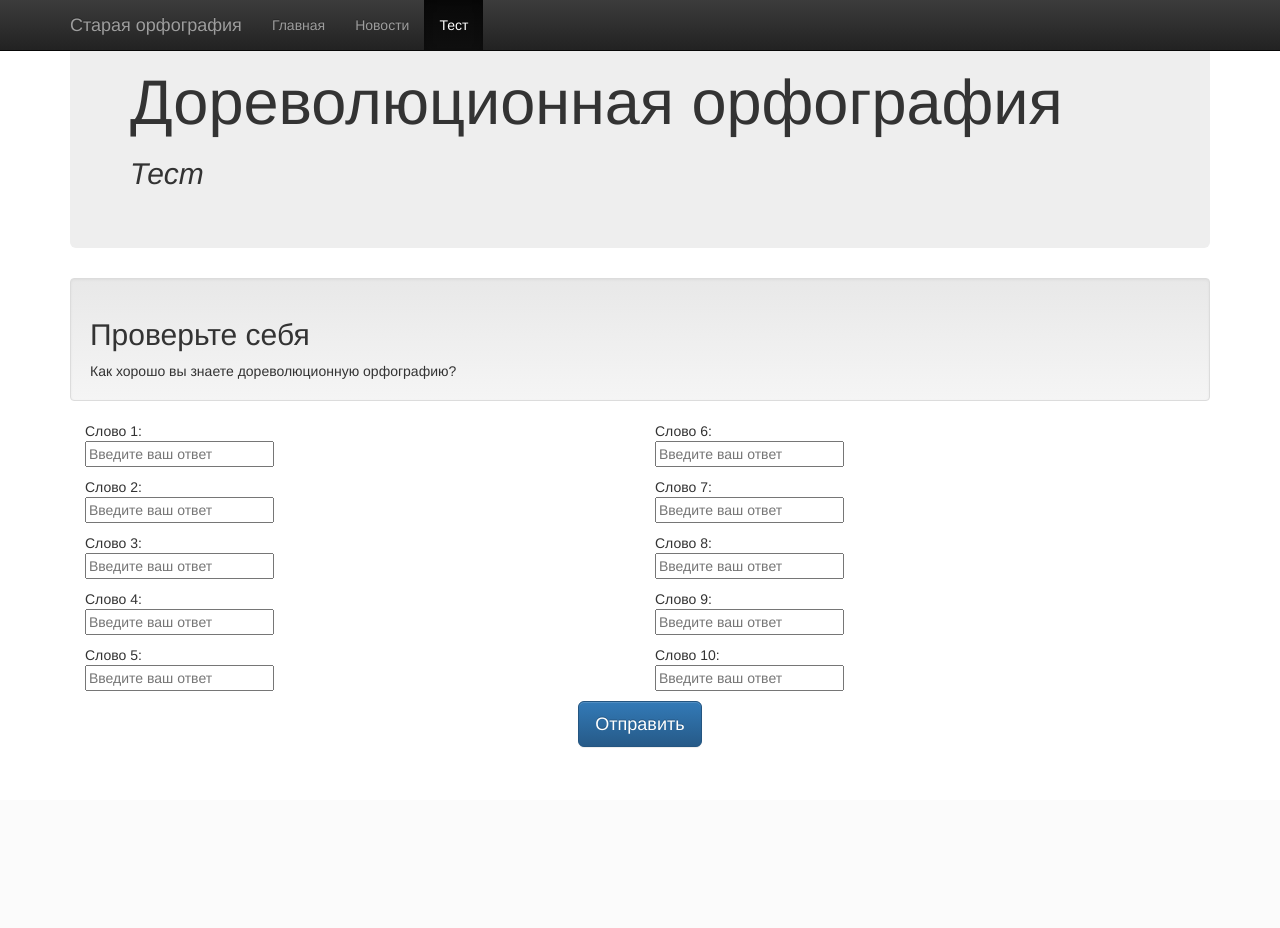
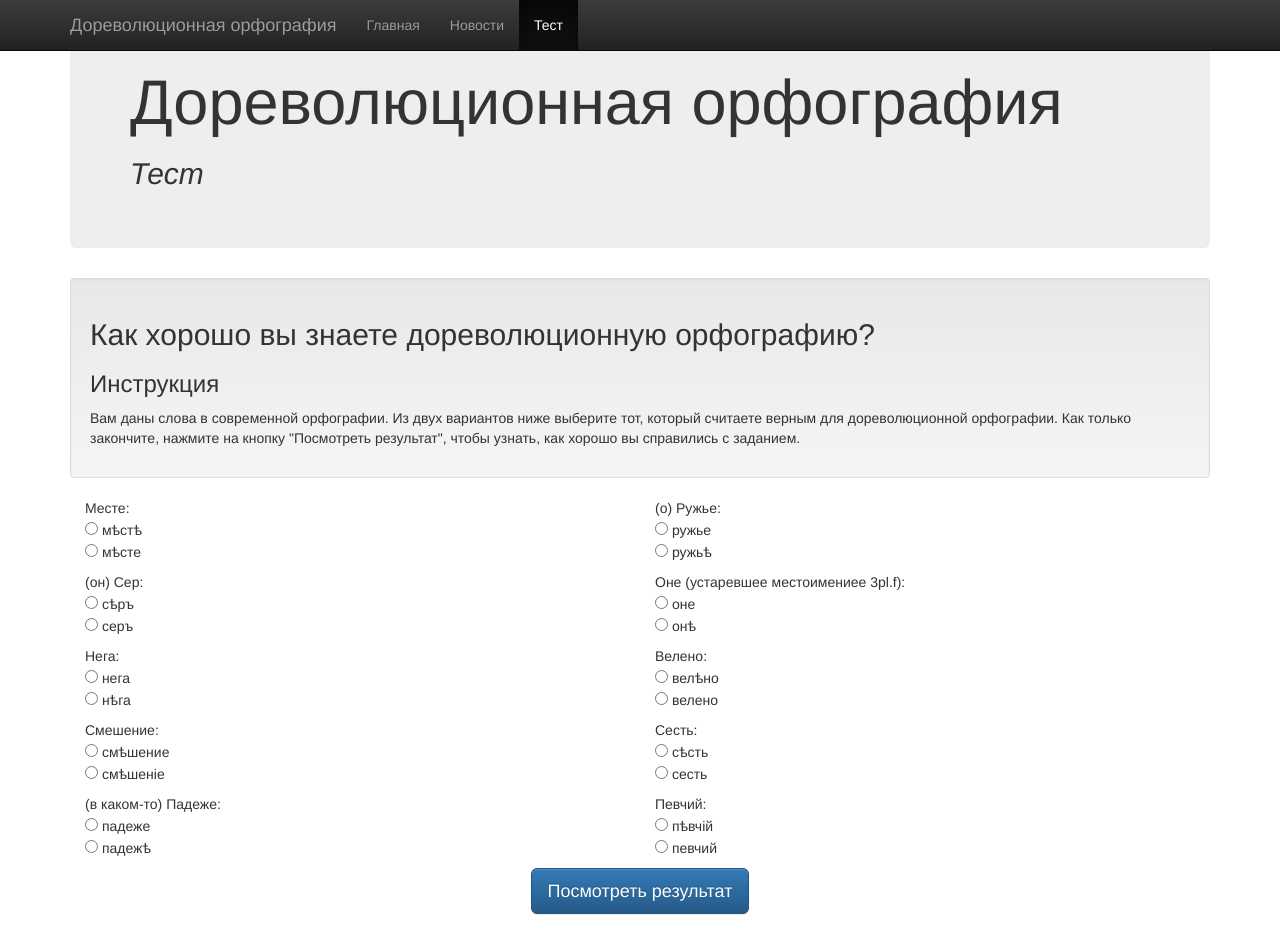
Before and after one commit to gunguard/EEKozhanova_2nd_year_prog, a Flask app: page /test in a window 1280 px wide. Before the commit the page ends 748 px from the top, so only its background shows below. Run offline with Flask 2, Linux system fonts and the light colour scheme; some libraries are stand-ins or nearby versions.

Commit message:
сделана часть с тестом

```diff
--- a/additional/main.py
+++ b/additional/main.py
@@ -1,5 +1,6 @@
 import urllib.request
 import re
+import pymorphy2
 from flask import Flask
 from flask import render_template, request, redirect, url_for
 
@@ -58,9 +59,13 @@ def test_result():
         score = 0
         variants = []
         for i in range(1, 11):
-            word_id = "word" + str(i)
-            variants.append(request.args.get(word_id))
-    return render_template('test_result.html', score=score)
+            question = "q" + str(i)
+            ans = request.args.get(question)
+            if ans == "true":
+                score += 1
+        point_morph = pymorphy2.MorphAnalyzer().parse("балл")[0]
+        points = point_morph.make_agree_with_number(score).word
+    return render_template('test_result.html', score=score, points=points)
 
 
 @app.route('/translit_result')
--- a/additional/templates/index.html
+++ b/additional/templates/index.html
@@ -22,7 +22,7 @@
 						<span class="icon-bar"></span>
 						<span class="icon-bar"></span>
 					</button>
-					<a class="navbar-brand" href="/">Старая орфография</a>
+					<a class="navbar-brand" href="/">Дореволюционная орфография</a>
 				</div>
     			<div id="navbar" class="collapse navbar-collapse">
     				<ul class="nav navbar-nav">
@@ -47,7 +47,7 @@
     			<!-- Перевод слова -->
     			<form action="/translit_result">
     				<h2>Транслитерировать слово</h2>
-                    <p>Впишите в форму ниже слово, и оно будет транслитерировано в дореволюционную орфографию.</p>
+                    <p>Впишите в форму ниже слово, и оно будет "транслитерировано" в дореволюционную орфографию.</p>
                     <p>Ваше слово: <br /><input type="text" name="word_modern"></p>
     				<!-- Кнопка "Отправить" -->
     				<p align="center"><input type="submit" class="btn btn-lg btn-primary" value="Отправить"></p>
--- a/additional/templates/news.html
+++ b/additional/templates/news.html
@@ -22,7 +22,7 @@
 						<span class="icon-bar"></span>
 						<span class="icon-bar"></span>
 					</button>
-					<a class="navbar-brand" href="/">Старая орфография</a>
+					<a class="navbar-brand" href="/">Дореволюционная орфография</a>
 				</div>
     			<div id="navbar" class="collapse navbar-collapse">
     				<ul class="nav navbar-nav">
--- a/additional/templates/test.html
+++ b/additional/templates/test.html
@@ -22,7 +22,7 @@
 						<span class="icon-bar"></span>
 						<span class="icon-bar"></span>
 					</button>
-					<a class="navbar-brand" href="/">Старая орфография</a>
+					<a class="navbar-brand" href="/">Дореволюционная орфография</a>
 				</div>
     			<div id="navbar" class="collapse navbar-collapse">
     				<ul class="nav navbar-nav">
@@ -45,30 +45,63 @@
 
             <!-- Заголовок раздела -->
             <div class="well">
-                <h2>Проверьте себя</h2>
-                Как хорошо вы знаете дореволюционную орфографию?
+                <h2>Как хорошо вы знаете дореволюционную орфографию?</h2>
+                <h3>Инструкция</h3>
+                <p>Вам даны слова в современной орфографии. Из двух вариантов ниже выберите тот, который считаете верным
+                для дореволюционной орфографии. Как только закончите, нажмите на кнопку "Посмотреть результат", чтобы
+                узнать, как хорошо вы справились с заданием.</p>
             </div>
 
             <!-- Тест (форма) -->
             <form action="/test_result">
                 <!-- Вопросы -->
                 <div class="col-md-6">
-                    <p>Слово 1: <br /><input type="text" placeholder="Введите ваш ответ" name="word1"></p>
-                    <p>Слово 2: <br /><input type="text" placeholder="Введите ваш ответ" name="word2"></p>
-                    <p>Слово 3: <br /><input type="text" placeholder="Введите ваш ответ" name="word3"></p>
-                    <p>Слово 4: <br /><input type="text" placeholder="Введите ваш ответ" name="word4"></p>
-                    <p>Слово 5: <br /><input type="text" placeholder="Введите ваш ответ" name="word5"></p>
+                    <p>Месте: <br />
+                        <input type="radio" name="q1" value="true"> мѣстѣ<br />
+                        <input type="radio" name="q1" value="false"> мѣсте<br />
+                    </p>
+                    <p>(он) Сер: <br />
+                        <input type="radio" name="q2" value="true"> сѣръ<br />
+                        <input type="radio" name="q2" value="false"> серъ<br />
+                    </p>
+                    <p>Нега: <br />
+                        <input type="radio" name="q3" value="false"> нега<br />
+                        <input type="radio" name="q3" value="true"> нѣга<br />
+                    </p>
+                    <p>Смешение: <br />
+                        <input type="radio" name="q4" value="false"> смѣшение<br />
+                        <input type="radio" name="q4" value="true"> смѣшеніе<br />
+                    </p>
+                    <p>(в каком-то) Падеже: <br />
+                        <input type="radio" name="q5" value="false"> падеже<br />
+                        <input type="radio" name="q5" value="true"> падежѣ<br />
+                    </p>
                 </div>
                 <div class="col-md-6">
-                    <p>Слово 6: <br /><input type="text" placeholder="Введите ваш ответ" name="word6"></p>
-                    <p>Слово 7: <br /><input type="text" placeholder="Введите ваш ответ" name="word7"></p>
-                    <p>Слово 8: <br /><input type="text" placeholder="Введите ваш ответ" name="word8"></p>
-                    <p>Слово 9: <br /><input type="text" placeholder="Введите ваш ответ" name="word9"></p>
-                    <p>Слово 10: <br /><input type="text" placeholder="Введите ваш ответ" name="word10"></p>
+                    <p>(о) Ружье: <br />
+                        <input type="radio" name="q6" value="false"> ружье<br />
+                        <input type="radio" name="q6" value="true"> ружьѣ<br />
+                    </p>
+                    <p>Оне (устаревшее местоимениее 3pl.f): <br />
+                        <input type="radio" name="q7" value="false"> оне<br />
+                        <input type="radio" name="q7" value="true"> онѣ<br />
+                    </p>
+                    <p>Велено: <br />
+                        <input type="radio" name="q8" value="true"> велѣно<br />
+                        <input type="radio" name="q8" value="false"> велено<br />
+                    </p>
+                    <p>Сесть: <br />
+                        <input type="radio" name="q9" value="true"> сѣсть<br />
+                        <input type="radio" name="q9" value="false"> сесть<br />
+                    </p>
+                    <p>Певчий: <br />
+                        <input type="radio" name="q10" value="true"> пѣвчій<br />
+                        <input type="radio" name="q10" value="false"> певчий<br />
+                    </p>
                 </div>
                 <!-- Кнопка "Отправить" -->
                 <p align="center">
-                    <input type="submit" class="btn btn-lg btn-primary" value="Отправить">
+                    <input type="submit" class="btn btn-lg btn-primary" value="Посмотреть результат">
                 </p>
             </form>
 		</div>
--- a/additional/templates/test_result.html
+++ b/additional/templates/test_result.html
@@ -22,7 +22,7 @@
 						<span class="icon-bar"></span>
 						<span class="icon-bar"></span>
 					</button>
-					<a class="navbar-brand" href="/">Старая орфография</a>
+					<a class="navbar-brand" href="/">Дореволюционная орфография</a>
 				</div>
     			<div id="navbar" class="collapse navbar-collapse">
     				<ul class="nav navbar-nav">
@@ -51,7 +51,7 @@
 
             <!-- Результат теста -->
             <h3>Ваш результат</h3>
-            <p><b>{{ score }}</b> баллов из 10.<br /></p>
+            <p><b>{{ score }}</b> {{ points }} из 10.<br /></p>
 		</div>
     </body>
 </html>
--- a/additional/templates/translit_result.html
+++ b/additional/templates/translit_result.html
@@ -22,7 +22,7 @@
 						<span class="icon-bar"></span>
 						<span class="icon-bar"></span>
 					</button>
-					<a class="navbar-brand" href="/">Старая орфография</a>
+					<a class="navbar-brand" href="/">Дореволюционная орфография</a>
 				</div>
     			<div id="navbar" class="collapse navbar-collapse">
     				<ul class="nav navbar-nav">
```
